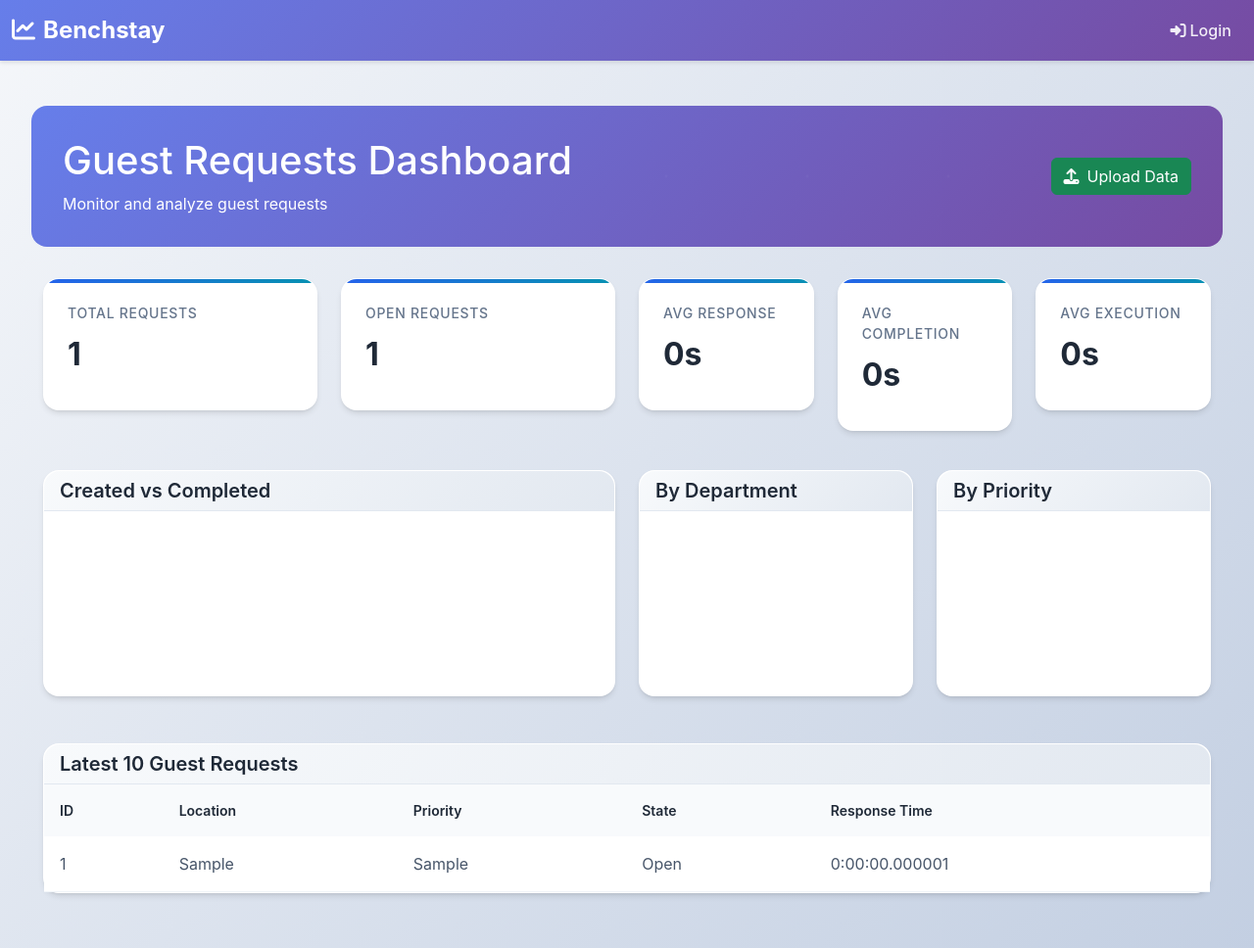
After one commit to abdelmanem/BenchstayV2, a Django app: page /hotelkit/guest-requests/dashboard/ in a window 1280 px wide. The commit adds this page. Shown: the whole page at 98% size. Run offline with Django 5.2, Linux system fonts and the light colour scheme; tables that the repository leaves empty hold one stand-in row (values such as "Sample post"); a map, chart or similar area stays blank.

Commit message:
create guest request

```diff
--- /dev/null
+++ b/hotelkit/guest_requests/urls.py
@@ -0,0 +1,9 @@
+from django.urls import path
+from .views import UploadView, DashboardView
+
+app_name = 'guest_requests'
+
+urlpatterns = [
+    path('guest-requests/upload/', UploadView.as_view(), name='upload'),
+    path('guest-requests/dashboard/', DashboardView.as_view(), name='dashboard'),
+]
--- /dev/null
+++ b/hotelkit/guest_requests/views.py
@@ -0,0 +1,192 @@
+from django.shortcuts import render, redirect
+from django.urls import reverse
+from django.contrib import messages
+from django.views import View
+from django.db.models import Avg, Count
+from django.utils import timezone
+from django.conf import settings
+
+import pandas as pd
+
+from ..utils import parse_excel_file
+from .models import GuestRequest
+
+
+def format_duration_td(td):
+    if not td:
+        return 'N/A'
+    total_seconds = int(td.total_seconds())
+    days, rem = divmod(total_seconds, 86400)
+    hours, rem = divmod(rem, 3600)
+    minutes, seconds = divmod(rem, 60)
+    parts = []
+    if days:
+        parts.append(f"{days}d")
+    if hours:
+        parts.append(f"{hours}h")
+    if minutes:
+        parts.append(f"{minutes}m")
+    if not parts:
+        parts.append(f"{seconds}s")
+    return ' '.join(parts)
+
+
+class UploadView(View):
+    template_name = 'hotelkit/guest_requests/upload.html'
+
+    def get(self, request):
+        return render(request, self.template_name)
+
+    def post(self, request):
+        file = request.FILES.get('file')
+        if not file:
+            messages.error(request, 'Please select an Excel file to upload.')
+            return redirect(reverse('guest_requests:upload'))
+
+        try:
+            df = parse_excel_file(file)
+        except Exception as e:
+            messages.error(request, str(e))
+            return redirect(reverse('guest_requests:upload'))
+
+        # Column mapping (handle both raw export headers and hotelkit.utils renames)
+        COLS = {
+            'ID': 'request_id',
+            'id_field': 'request_id',  # when parse_excel_file already renamed
+            'Creator': 'creator',
+            'Recipients': 'recipients',
+            'Location': 'location',
+            'Type': 'type',
+            'Creation date': 'creation_date',
+            'Priority': 'priority',
+            'State': 'state',
+            'Time accepted': 'time_accepted',
+            'Time done': 'time_done',
+        }
+
+        # Normalize columns
+        df = df.rename(columns={k: v for k, v in COLS.items() if k in df.columns})
+
+        # Ensure datetime parsing
+        for col in ['creation_date', 'time_accepted', 'time_done']:
+            if col in df.columns:
+                df[col] = pd.to_datetime(df[col], errors='coerce')
+
+        def normalize_dt(value):
+            if value is None:
+                return None
+            # Treat pandas NaT/NaN as None
+            if isinstance(value, pd._libs.tslibs.nattype.NaTType) or pd.isna(value):
+                return None
+            # If it's a pandas Timestamp, convert to python datetime
+            if isinstance(value, pd.Timestamp):
+                if value is pd.NaT:
+                    return None
+                value = value.to_pydatetime()
+            # If still a string, try parse
+            if isinstance(value, str) and value.strip():
+                ts = pd.to_datetime(value, errors='coerce')
+                if ts is pd.NaT or pd.isna(ts):
+                    return None
+                value = ts.to_pydatetime()
+            # Ensure timezone awareness if USE_TZ
+            try:
+                if value and getattr(settings, 'USE_TZ', False) and getattr(value, 'tzinfo', None) is None:
+                    return timezone.make_aware(value)
+            except Exception:
+                pass
+            return value
+
+        imported = 0
+        skipped = 0
+        for _, row in df.iterrows():
+            request_id = row.get('request_id') or row.get('ID') or row.get('id_field')
+            if not request_id:
+                skipped += 1
+                continue
+
+            if GuestRequest.objects.filter(request_id=request_id).exists():
+                skipped += 1
+                continue
+
+            # Normalize and coerce datetimes and strings
+            gr = GuestRequest(
+                request_id=str(request_id),
+                creator=str(row.get('creator') or row.get('Creator') or ''),
+                recipients=str(row.get('recipients') or row.get('Recipients') or ''),
+                location=row.get('location') or row.get('Location') or None,
+                type=row.get('type') or row.get('Type') or None,
+                creation_date=normalize_dt(row.get('creation_date') or row.get('Creation date')),
+                priority=row.get('priority') or row.get('Priority') or None,
+                state=row.get('state') or row.get('State') or None,
+                time_accepted=normalize_dt(row.get('time_accepted') or row.get('Time accepted')),
+                time_done=normalize_dt(row.get('time_done') or row.get('Time done')),
+            )
+            gr.save()
+            imported += 1
+
+        messages.success(request, f"Upload completed: {imported} imported, {skipped} skipped")
+        return redirect(reverse('guest_requests:dashboard'))
+
+
+class DashboardView(View):
+    template_name = 'hotelkit/guest_requests/guest_requests_dashboard.html'
+
+    def get(self, request):
+        qs = GuestRequest.objects.all()
+
+        total_requests = qs.count()
+        open_requests = qs.filter(state__in=['Open', 'In Progress', 'Accepted']).count()
+
+        avg_response = qs.aggregate(avg=Avg('response_time'))['avg']
+        avg_completion = qs.aggregate(avg=Avg('completion_time'))['avg']
+        avg_execution = qs.aggregate(avg=Avg('total_duration'))['avg']
+
+        # Trends
+        from django.db.models.functions import TruncDate
+        created_trend = (
+            qs.annotate(day=TruncDate('creation_date'))
+              .values('day')
+              .annotate(count=Count('id'))
+              .order_by('day')
+        )
+        completed_trend = (
+            qs.exclude(time_done__isnull=True)
+              .annotate(day=TruncDate('time_done'))
+              .values('day')
+              .annotate(count=Count('id'))
+              .order_by('day')
+        )
+
+        # Pie by recipients (department)
+        by_recipients = (
+            qs.exclude(recipients__isnull=True).exclude(recipients='')
+              .values('recipients')
+              .annotate(count=Count('id'))
+              .order_by('-count')
+        )
+
+        # Bar by priority
+        by_priority = (
+            qs.exclude(priority__isnull=True).exclude(priority='')
+              .values('priority')
+              .annotate(count=Count('id'))
+              .order_by('-count')
+        )
+
+        latest = qs.order_by('-creation_date')[:10]
+
+        context = {
+            'total_requests': total_requests,
+            'open_requests': open_requests,
+            'avg_response': format_duration_td(avg_response),
+            'avg_completion': format_duration_td(avg_completion),
+            'avg_execution': format_duration_td(avg_execution),
+            'created_trend': list(created_trend),
+            'completed_trend': list(completed_trend),
+            'by_recipients': list(by_recipients),
+            'by_priority': list(by_priority),
+            'latest': latest,
+        }
+
+        return render(request, self.template_name, context)
--- a/hotelkit/models.py
+++ b/hotelkit/models.py
@@ -239,3 +239,9 @@ class RepairRequest(models.Model):
         if not self.time_done or not self.creation_date:
             return False
         return self.completion_time <= timedelta(hours=48)
+
+# Register submodule models so Django detects them for migrations
+try:
+    from .guest_requests.models import GuestRequest  # noqa: F401
+except Exception:
+    pass
--- a/hotelkit/urls.py
+++ b/hotelkit/urls.py
@@ -3,4 +3,5 @@ from django.urls import path, include
 urlpatterns = [
     path('repairs/', include('hotelkit.repairs.urls')),
     path('api/', include('hotelkit.repairs.urls', namespace='api')),
+    path('', include('hotelkit.guest_requests.urls', namespace='guest_requests')),
 ]
--- a/templates/dashboard_base.html
+++ b/templates/dashboard_base.html
@@ -284,7 +284,7 @@
         }
 
         /* Collapsible submenu styles */
-        .repairs-submenu, .reports-submenu {
+        .repairs-submenu, .reports-submenu, .guest-requests-submenu {
             margin-left: 1rem;
             border-left: 2px solid rgba(37, 99, 235, 0.2);
             padding-left: 0.5rem;
@@ -292,7 +292,7 @@
             margin-bottom: 0.5rem;
         }
 
-        .repairs-submenu .nav-link, .reports-submenu .nav-link {
+        .repairs-submenu .nav-link, .reports-submenu .nav-link, .guest-requests-submenu .nav-link {
             padding: 0.5rem 1rem;
             font-size: 0.875rem;
             margin-bottom: 0.25rem;
@@ -300,20 +300,23 @@
         }
 
         .repairs-submenu .nav-link i:first-child,
-        .reports-submenu .nav-link i:first-child {
+        .reports-submenu .nav-link i:first-child,
+        .guest-requests-submenu .nav-link i:first-child {
             width: 16px;
             min-width: 16px;
             font-size: 0.875rem;
         }
 
         .repairs-submenu .nav-link:hover,
-        .reports-submenu .nav-link:hover {
+        .reports-submenu .nav-link:hover,
+        .guest-requests-submenu .nav-link:hover {
             background: linear-gradient(135deg, rgba(37, 99, 235, 0.05), rgba(8, 145, 178, 0.05));
             transform: translateX(2px);
         }
 
         .sidebar.collapsed .repairs-submenu,
-        .sidebar.collapsed .reports-submenu {
+        .sidebar.collapsed .reports-submenu,
+        .sidebar.collapsed .guest-requests-submenu {
             display: none !important;
         }
 
@@ -832,6 +835,27 @@
                 </li>
             </div>
         </div>
+        <li class="nav-item">
+            <a class="nav-link" href="#" data-tooltip="Guest Requests" id="guestRequestsMenuToggle">
+                <i class="fas fa-concierge-bell"></i>
+                <span class="nav-link-text">Guest Requests</span>
+                <i class="fas fa-chevron-down ms-auto" id="guestRequestsChevron"></i>
+            </a>
+        </li>
+        <div class="guest-requests-submenu" id="guestRequestsSubmenu" style="display: none;">
+            <li class="nav-item">
+                <a class="nav-link" href="{% url 'guest_requests:dashboard' %}" data-tooltip="Guest Requests Dashboard">
+                    <i class="fas fa-chart-line"></i>
+                    <span class="nav-link-text">Dashboard</span>
+                </a>
+            </li>
+            <li class="nav-item">
+                <a class="nav-link" href="{% url 'guest_requests:upload' %}" data-tooltip="Upload Data">
+                    <i class="fas fa-upload"></i>
+                    <span class="nav-link-text">Upload Data</span>
+                </a>
+            </li>
+        </div>
                     <li class="nav-item">
                         <a class="nav-link" href="{% url 'accounts:help' %}" data-tooltip="Help">
                             <i class="fas fa-question-circle"></i>
@@ -1116,6 +1140,27 @@
                 });
             }
 
+            // Guest Requests menu toggle
+            const guestMenuToggle = document.getElementById('guestRequestsMenuToggle');
+            const guestSubmenu = document.getElementById('guestRequestsSubmenu');
+            const guestChevron = document.getElementById('guestRequestsChevron');
+            if (guestMenuToggle && guestSubmenu && guestChevron) {
+                guestMenuToggle.addEventListener('click', function(e) {
+                    e.preventDefault();
+                    e.stopPropagation();
+                    const isExpanded = guestSubmenu.style.display !== 'none';
+                    if (isExpanded) {
+                        guestSubmenu.style.display = 'none';
+                        guestChevron.style.transform = 'rotate(0deg)';
+                        guestMenuToggle.setAttribute('aria-expanded', 'false');
+                    } else {
+                        guestSubmenu.style.display = 'block';
+                        guestChevron.style.transform = 'rotate(180deg)';
+                        guestMenuToggle.setAttribute('aria-expanded', 'true');
+                    }
+                });
+            }
+
             // Close submenus when clicking outside
             document.addEventListener('click', function(e) {
                 if (!e.target.closest('.repairs-submenu') && !e.target.closest('#repairsMenuToggle')) {
@@ -1133,6 +1178,13 @@
                         if (reportsMenuToggle) reportsMenuToggle.setAttribute('aria-expanded', 'false');
                     }
                 }
+                if (!e.target.closest('.guest-requests-submenu') && !e.target.closest('#guestRequestsMenuToggle')) {
+                    if (guestSubmenu) {
+                        guestSubmenu.style.display = 'none';
+                        if (guestChevron) guestChevron.style.transform = 'rotate(0deg)';
+                        if (guestMenuToggle) guestMenuToggle.setAttribute('aria-expanded', 'false');
+                    }
+                }
             });
         }
     </script>
--- /dev/null
+++ b/templates/hotelkit/guest_requests/guest_requests_dashboard.html
@@ -0,0 +1,152 @@
+{% extends 'dashboard_base.html' %}
+{% load static %}
+
+{% block title %}Guest Requests Dashboard{% endblock %}
+
+{% block content %}
+<div class="dashboard-header">
+    <div class="hotel-info d-flex align-items-center">
+        <div class="flex-grow-1">
+            <h1 class="mb-2">Guest Requests Dashboard</h1>
+            <p class="mb-0 opacity-90">Monitor and analyze guest requests</p>
+        </div>
+        <div class="d-flex gap-2">
+            <a href="{% url 'guest_requests:upload' %}" class="btn btn-success">
+                <i class="fas fa-upload me-2"></i>Upload Data
+            </a>
+        </div>
+    </div>
+</div>
+
+<div class="container-fluid">
+    <div class="row mb-4">
+        <div class="col-lg-3 col-md-6 mb-3">
+            <div class="metric-card">
+                <div class="metric-label">Total Requests</div>
+                <div class="metric-value">{{ total_requests }}</div>
+            </div>
+        </div>
+        <div class="col-lg-3 col-md-6 mb-3">
+            <div class="metric-card">
+                <div class="metric-label">Open Requests</div>
+                <div class="metric-value">{{ open_requests }}</div>
+            </div>
+        </div>
+        <div class="col-lg-2 col-md-6 mb-3">
+            <div class="metric-card">
+                <div class="metric-label">Avg Response</div>
+                <div class="metric-value">{{ avg_response }}</div>
+            </div>
+        </div>
+        <div class="col-lg-2 col-md-6 mb-3">
+            <div class="metric-card">
+                <div class="metric-label">Avg Completion</div>
+                <div class="metric-value">{{ avg_completion }}</div>
+            </div>
+        </div>
+        <div class="col-lg-2 col-md-6 mb-3">
+            <div class="metric-card">
+                <div class="metric-label">Avg Execution</div>
+                <div class="metric-value">{{ avg_execution }}</div>
+            </div>
+        </div>
+    </div>
+
+    <div class="row mb-4">
+        <div class="col-lg-6 mb-4">
+            <div class="card">
+                <div class="card-header"><h5 class="card-title mb-0">Created vs Completed</h5></div>
+                <div class="card-body"><canvas id="trendChart"></canvas></div>
+            </div>
+        </div>
+        <div class="col-lg-3 mb-4">
+            <div class="card">
+                <div class="card-header"><h5 class="card-title mb-0">By Department</h5></div>
+                <div class="card-body"><canvas id="deptChart"></canvas></div>
+            </div>
+        </div>
+        <div class="col-lg-3 mb-4">
+            <div class="card">
+                <div class="card-header"><h5 class="card-title mb-0">By Priority</h5></div>
+                <div class="card-body"><canvas id="priorityChart"></canvas></div>
+            </div>
+        </div>
+    </div>
+
+    <div class="row mb-4">
+        <div class="col-12">
+            <div class="card">
+                <div class="card-header"><h5 class="card-title mb-0">Latest 10 Guest Requests</h5></div>
+                <div class="card-body p-0">
+                    <div class="table-responsive">
+                        <table class="table performance-table mb-0">
+                            <thead>
+                                <tr>
+                                    <th>ID</th>
+                                    <th>Location</th>
+                                    <th>Priority</th>
+                                    <th>State</th>
+                                    <th>Response Time</th>
+                                </tr>
+                            </thead>
+                            <tbody>
+                                {% for r in latest %}
+                                <tr>
+                                    <td>{{ r.request_id }}</td>
+                                    <td>{{ r.location|default:'-' }}</td>
+                                    <td>{{ r.priority|default:'-' }}</td>
+                                    <td>{{ r.state|default:'-' }}</td>
+                                    <td>{% if r.response_time %}{{ r.response_time }}{% else %}-{% endif %}</td>
+                                </tr>
+                                {% empty %}
+                                <tr><td colspan="5" class="text-center py-4">No data</td></tr>
+                                {% endfor %}
+                            </tbody>
+                        </table>
+                    </div>
+                </div>
+            </div>
+        </div>
+    </div>
+</div>
+
+{% block extra_js %}
+<script>
+const createdTrend = JSON.parse('{{ created_trend|safe|escapejs }}');
+const completedTrend = JSON.parse('{{ completed_trend|safe|escapejs }}');
+const byRecipients = JSON.parse('{{ by_recipients|safe|escapejs }}');
+const byPriority = JSON.parse('{{ by_priority|safe|escapejs }}');
+
+new Chart(document.getElementById('trendChart').getContext('2d'), {
+    type: 'line',
+    data: {
+        labels: createdTrend.map(i => i.day),
+        datasets: [
+            { label: 'Created', data: createdTrend.map(i => i.count), borderColor: 'rgb(59,130,246)', backgroundColor: 'rgba(59,130,246,0.1)', tension: 0.1 },
+            { label: 'Completed', data: completedTrend.map(i => i.count), borderColor: 'rgb(16,185,129)', backgroundColor: 'rgba(16,185,129,0.1)', tension: 0.1 },
+        ]
+    },
+    options: { responsive: true, maintainAspectRatio: false }
+});
+
+new Chart(document.getElementById('deptChart').getContext('2d'), {
+    type: 'pie',
+    data: {
+        labels: byRecipients.map(i => i.recipients),
+        datasets: [{ data: byRecipients.map(i => i.count), backgroundColor: ['#3B82F6','#10B981','#F59E0B','#EF4444','#8B5CF6','#06B6D4','#84CC16','#F97316','#EC4899','#6B7280'] }]
+    },
+    options: { responsive: true, maintainAspectRatio: false }
+});
+
+new Chart(document.getElementById('priorityChart').getContext('2d'), {
+    type: 'bar',
+    data: {
+        labels: byPriority.map(i => i.priority || 'Unknown'),
+        datasets: [{ label: 'Requests', data: byPriority.map(i => i.count), backgroundColor: 'rgba(59,130,246,0.8)' }]
+    },
+    options: { responsive: true, maintainAspectRatio: false, scales: { y: { beginAtZero: true }}}
+});
+</script>
+{% endblock %}
+
+{% endblock %}
```
Also changed, not shown: hotelkit/guest_requests/models.py (added, +45 -0 lines), hotelkit/templatetags/duration_filters.py (added, +26 -0 lines), templates/hotelkit/guest_requests/upload.html (added, +25 -0 lines), hotelkit/migrations/0002_guestrequest.py (added).
